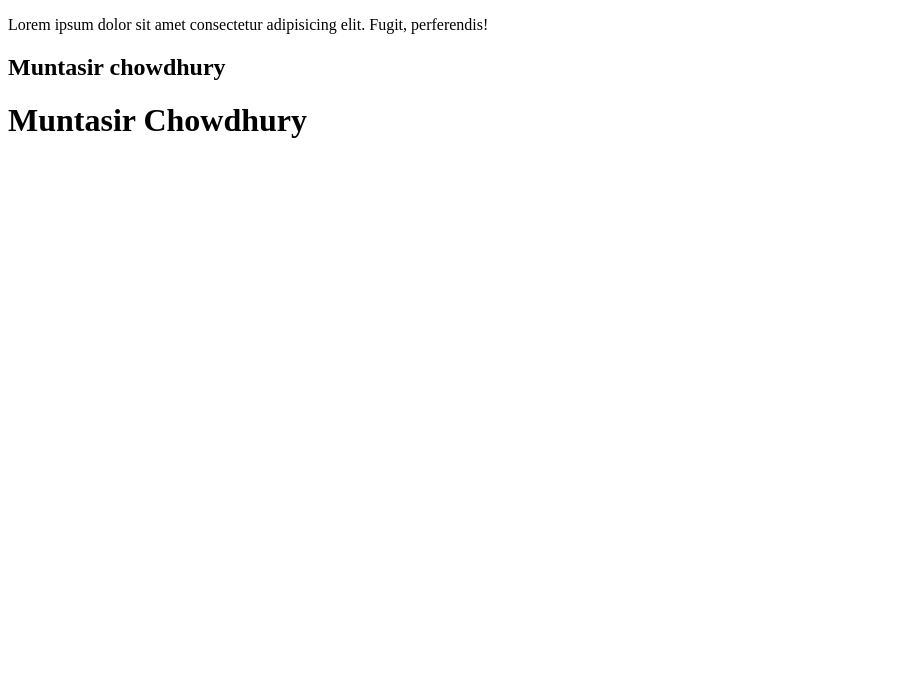
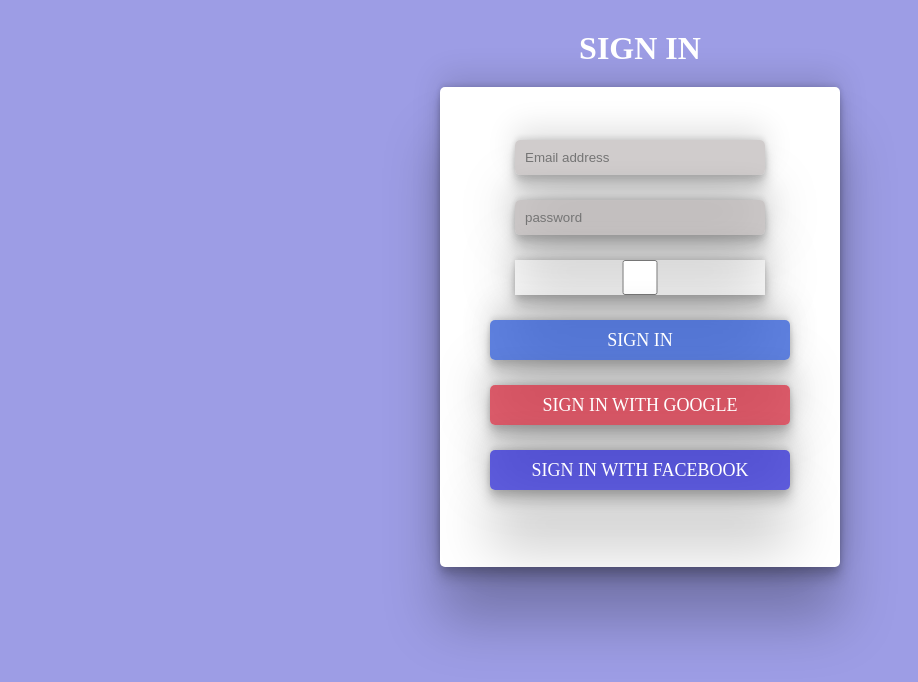
Before and after one commit to Muntasirchy101/Minimal-website-design, a plain HTML site: page index.html in a window 1280 px wide. Shown: the whole page, without its empty margins (0-918 px from the left). Drawn offline with Linux system fonts and the light colour scheme.

Commit message:
form email design

```diff
--- a/index.html
+++ b/index.html
@@ -3,13 +3,23 @@
 <head>
     <meta charset="UTF-8">
     <meta name="viewport" content="width=device-width, initial-scale=1.0">
-    <title>Minimal Page Design</title>
+    <title>Login Form</title>
     <link rel="stylesheet" href="style/style.css">
+
 </head>
 <body>
-    <p>Lorem ipsum dolor sit amet consectetur adipisicing elit. Fugit, perferendis!</p>
-    <h2>Muntasir chowdhury</h2>
-    <h1>Muntasir Chowdhury</h1>
+    <div><h1>SIGN IN</h1></div>
+    <div class="container">
+
+        <form class="mail-form">
+            <input type="email" placeholder="Email address">
+            <input type="password" placeholder="password">
+            <input type="checkbox" name="" id="" placeholder="Remember password">
+            <a class="btn_primary" href="#">SIGN IN</a>
+            <a class="second" href="#">SIGN IN WITH GOOGLE</a>
+            <a class="third" href="#">SIGN IN WITH FACEBOOK</a>
+        </form>
+    </div>
 
 </body>
 </html>
--- a/style/style.css
+++ b/style/style.css
@@ -0,0 +1,129 @@
+* {
+    margin: 0;
+    padding: 0;
+    box-sizing: border-box;
+}
+body {
+    background-color: rgba(131, 131, 222, 0.786);
+}
+
+
+a {
+    text-decoration: none;
+    color: black;
+}
+div h1 {
+    text-align: center;
+    margin:30px 0 20px 0;
+    color: #fff;
+    font-family: gilroy;
+}
+
+.container {
+    max-width: 400px;
+    margin: auto;
+    height: 60vh;
+    display: flex;
+    justify-content: center;
+    align-items: center;
+    background-color: #fff;
+    box-shadow: rgba(0, 0, 0, 0.25) 0px 54px 55px, rgba(0, 0, 0, 0.12) 0px -12px 30px, rgba(0, 0, 0, 0.12) 0px 4px 6px, rgba(0, 0, 0, 0.17) 0px 12px 13px, rgba(0, 0, 0, 0.09) 0px -3px 5px;
+    border-radius: 5px;
+}
+
+.mail-form {
+    display: flex;
+    flex-direction: column;
+    justify-content: center;
+    align-items: center;
+}
+
+.mail-form input {
+    margin-bottom: 25px;
+    height: 35px;
+    width: 250px;
+    background-color: #ada7a793;
+    border: none;
+    box-shadow: rgba(0, 0, 0, 0.25) 0px 54px 55px, rgba(0, 0, 0, 0.12) 0px -12px 30px, rgba(0, 0, 0, 0.12) 0px 4px 6px, rgba(0, 0, 0, 0.17) 0px 12px 13px, rgba(0, 0, 0, 0.09) 0px -3px 5px;
+    border-radius: 5px;
+
+}
+
+.mail-form input::placeholder {
+    text-align: start;
+    padding-left: 10px;
+}
+.mail-form :last-child input {
+    text-align: left;
+    margin-top: 20px;
+}
+
+.mail-form input[type="checkbox"] + label {
+    display: flex;
+    align-items: center;
+}
+
+.btn_primary {
+    font-size: 18px;
+    width: 300px;
+    height: 40px;
+    border: none;
+    background-color: rgba(17, 67, 207, 0.671);
+    margin-bottom: 25px;
+    text-align: center;
+    padding: 10px;
+    color: #fff;
+    font-family: gilroy;
+    border-radius: 5px;
+    box-shadow: rgba(0, 0, 0, 0.25) 0px 54px 55px, rgba(0, 0, 0, 0.12) 0px -12px 30px, rgba(0, 0, 0, 0.12) 0px 4px 6px, rgba(0, 0, 0, 0.17) 0px 12px 13px, rgba(0, 0, 0, 0.09) 0px -3px 5px;
+    transition: .3s;
+
+}
+
+.second {
+    font-size: 18px;
+    width: 300px;
+    height: 40px;
+    border: none;
+    background-color: rgba(207, 17, 39, 0.671);
+    margin-bottom: 25px;
+    text-align: center;
+    padding: 10px;
+    color: #fff;
+    font-family: gilroy;
+    border-radius: 5px;
+    box-shadow: rgba(0, 0, 0, 0.25) 0px 54px 55px, rgba(0, 0, 0, 0.12) 0px -12px 30px, rgba(0, 0, 0, 0.12) 0px 4px 6px, rgba(0, 0, 0, 0.17) 0px 12px 13px, rgba(0, 0, 0, 0.09) 0px -3px 5px;
+    transition: .3s;
+}
+
+.third {
+    font-size: 18px;
+    width: 300px;
+    height: 40px;
+    border: none;
+    background-color: rgba(20, 17, 207, 0.671);
+    margin-bottom: 25px;
+    text-align: center;
+    padding: 10px;
+    color: #fff;
+    font-family: gilroy;
+    border-radius: 5px;
+    box-shadow: rgba(0, 0, 0, 0.25) 0px 54px 55px, rgba(0, 0, 0, 0.12) 0px -12px 30px, rgba(0, 0, 0, 0.12) 0px 4px 6px, rgba(0, 0, 0, 0.17) 0px 12px 13px, rgba(0, 0, 0, 0.09) 0px -3px 5px;
+    transition: .3s;
+}
+
+.btn_primary:hover {
+    background-color: #ffffff7d;
+    color: black;
+}
+
+.second:hover {
+    background-color: #ffffff40;
+    color: black;
+
+}
+
+.third:hover {
+    cursor: pointer;
+    background-color: rgb(12, 12, 12);
+}
```
